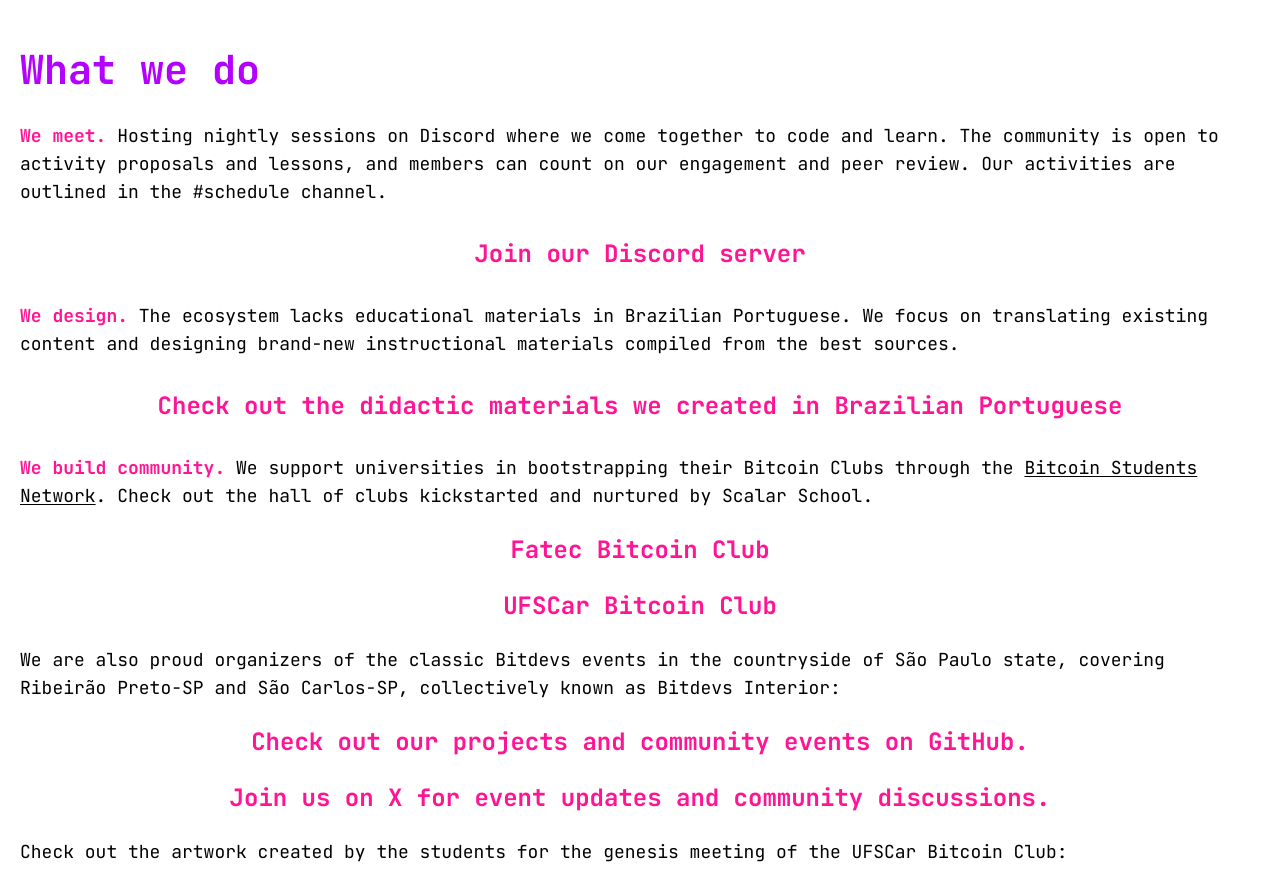
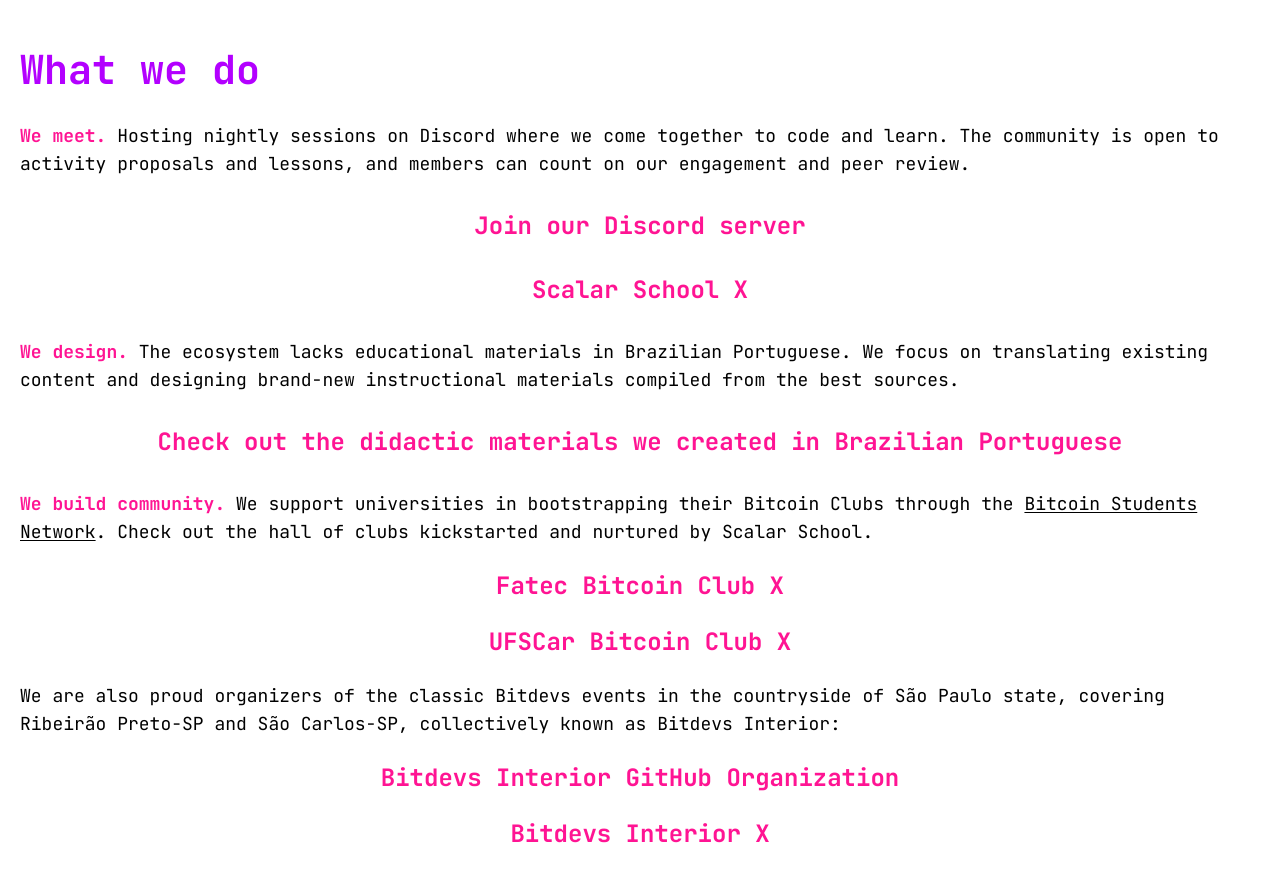
Before and after one commit to Fl1pMoura/scalar-school, a Next.js app: page /home in a window 1280 px wide. Shown: the part 1904-2782 px from the top of the page. Built offline with nearby package versions, Linux system fonts and the light colour scheme.

Commit message:
fix: fix images order and copys/links

```diff
--- a/people-data.json
+++ b/people-data.json
@@ -1,102 +1,112 @@
 {
+  "rachel.jpg": {
+    "name": "Rachel Rybarczyk",
+    "role": "Board Member",
+    "order": 1
+  },
   "luciana-ferreira.jpg": {
     "name": "Luciana Ferreira",
     "role": "Founder & CEO",
-    "order": 10
+    "order": 2
   },
-  "rachel.jpg": {
-    "name": "Rachel Rybarczyk",
-    "role": "Board Member",
+  "super.jpg": {
+    "name": "Super Testnet",
+    "role": "Genesis Builder",
+    "order": 3
+  },
+  "lorraine.webp": {
+    "name": "Lorraine Marcel",
+    "role": "Genesis Builder",
+    "order": 4
+  },
+  "ella.webp": {
+    "name": "Ella Hough",
+    "role": "Genesis Builder",
     "order": 5
+  },
+  "evan.webp": {
+    "name": "Evan Kaloudis",
+    "role": "Founder at ZEUS Genesis Builder",
+    "order": 6
+  },
+  "calle.jpg": {
+    "name": "calle",
+    "role": "Genesis Builder",
+    "order": 7
   },
   "nikbott.jpeg": {
     "name": "nikbott",
     "role": "Student League Coordinator",
-    "order": 15
+    "order": 8
+  },
+  "luiza.jpeg": {
+    "name": "Luiza",
+    "role": "Genesis Builder",
+    "order": 9
+  },
+  "umi.png": {
+    "name": "Umi Miyahara",
+    "role": "Genesis Builder",
+    "order": 10
   },
   "alana.jpg": {
     "name": "Alana Mediavilla",
     "role": "Genesis Builder",
-    "order": 100
+    "order": 11
   },
   "art.png": {
     "name": "Art Assoiants",
     "role": "Genesis Builder",
-    "order": 110
-  },
-  "calle.jpg": {
-    "name": "calle",
-    "role": "Genesis Builder",
-    "order": 120
+    "order": 12
   },
   "christof.jpg": {
     "name": "Christof",
     "role": "Genesis Builder",
-    "order": 130
+    "order": 13
+  },
+  "matthew.jpg": {
+    "name": "Matthew Vuk",
+    "role": "Genesis Builder",
+    "order": 14
+  },
+  "ester.jpeg": {
+    "name": "Ester Zanato",
+    "role": "Genesis Builder",
+    "order": 15
+  },
+  "luiz.png": {
+    "name": "Luiz Rosa",
+    "role": "Genesis Builder",
+    "order": 16
+  },
+  "marcos.png": {
+    "name": "Marcos",
+    "role": "Genesis Builder",
+    "order": 17
+  },
+  "pedro.png": {
+    "name": "Pedro Faria",
+    "role": "Genesis Builder",
+    "order": 18
+  },
+  "ricardo.png": {
+    "name": "Ricardo Agostinho",
+    "role": "Genesis Builder",
+    "order": 19
+  },
+  "felipe.jpeg": {
+    "name": "Felipe Moura",
+    "role": "Genesis Builder",
+    "order": 20
   },
   "cirqueira.jpeg": {
     "name": "Cirqueira",
     "role": "Genesis Builder",
-    "order": 140
+    "order": 21
   },
   "diego.png": {
     "name": "Diego Reis",
     "role": "Genesis Builder",
-    "order": 150
-  },
-  "ester.jpeg": {
-    "name": "Ester Zanato",
-    "role": "Genesis Builder",
-    "order": 160
-  },
-  "evan.webp": {
-    "name": "Evan Kaloudis",
-    "role": "Founder at ZEUS Genesis Builder",
-    "order": 170
-  },
-  "felipe.jpeg": {
-    "name": "Felipe Moura",
-    "role": "Genesis Builder",
-    "order": 180
-  },
-  "lorraine.webp": {
-    "name": "Lorraine Marcel",
-    "role": "Genesis Builder",
-    "order": 190
-  },
-  "luiz.png": {
-    "name": "Luiz Rosa",
-    "role": "Genesis Builder",
-    "order": 200
-  },
-  "luiza.jpeg": {
-    "name": "Luiza",
-    "role": "Genesis Builder",
-    "order": 210
-  },
-  "marcos.png": {
-    "name": "Marcos",
-    "role": "Genesis Builder",
-    "order": 220
-  },
-  "matthew.jpg": {
-    "name": "Matthew Vuk",
-    "role": "Genesis Builder",
-    "order": 230
-  },
-  "ricardo.png": {
-    "name": "Ricardo Agostinho",
-    "role": "Genesis Builder",
-    "order": 240
-  },
-  "super.jpg": {
-    "name": "Super Testnet",
-    "role": "Genesis Builder",
-    "order": 250
-  },
-  "umi.png": {
-    "name": "Umi Miyahara",
-    "role": "Genesis Builder",
-    "order": 260
+    "order": 22
   }
 }
--- a/src/app/home/page.tsx
+++ b/src/app/home/page.tsx
@@ -16,10 +16,10 @@
         <div className="layout-center">
           <div className="hidden items-center w-full max-w-[1220px] justify-center mx-auto gap-10 text-black mt-28 mb-16 lg:flex">
             <h1 className="text-6xl">:~$ Scalar School</h1>
-            <BitcoinIcon className="size-[90px] transition-all animate-spin-slow" />
+            <BitcoinIcon className="size-[90px]" />
           </div>
           <a
-            href="https://discord.gg/xeSRvdUz"
+            href="https://discord.gg/PbYCWhVKgV"
             target="_blank"
             className="mt-6 flex max-h-[68px] justify-center items-center font-bold text-xl text-white bg-primary-pink max-w-[498px] w-full mx-auto rounded-full py-3.5 px-4 transition-all hover:bg-heading-purple active:bg-primary-blue lg:mt-0 lg:text-3xl"
           >
@@ -129,8 +129,7 @@
               <strong className="text-primary-pink">We meet.</strong> Hosting
               nightly sessions on Discord where we come together to code and
               learn. The community is open to activity proposals and lessons,
-              and members can count on our engagement and peer review. Our
-              activities are outlined in the #schedule channel.
+              and members can count on our engagement and peer review.
             </p>
             <a
               className="underline underline-offset-2 lg:no-underline block font-bold text-center text-primary-pink group relative w-fit mx-auto my-4 lg:text-2xl lg:my-6"
@@ -139,6 +138,14 @@
             >
               <span className="hidden lg:block bg-primary-pink absolute bottom-[1px] h-[1px] group-hover:w-full w-0 transition-all" />
               Join our Discord server
+            </a>
+            <a
+              className="underline underline-offset-2 lg:no-underline block font-bold text-center text-primary-pink group relative w-fit mx-auto my-4 lg:text-2xl lg:my-6"
+              href="https://x.com/scalarschool"
+              target="_blank"
+            >
+              <span className="hidden lg:block bg-primary-pink absolute bottom-[1px] h-[1px] group-hover:w-full w-0 transition-all" />
+              Scalar School X
             </a>
             <p className="text-base lg:text-lg text-black leading-normal">
               <strong className="text-primary-pink">We design.</strong> The
@@ -172,7 +179,7 @@
             target="_blank"
           >
             <span className="hidden lg:block bg-primary-pink absolute bottom-[1px] h-[1px] group-hover:w-full w-0 transition-all" />
-            Fatec Bitcoin Club
+            Fatec Bitcoin Club X
           </a>
           <a
             className="underline underline-offset-2 lg:no-underline block font-bold text-center text-primary-pink group relative w-fit mx-auto mb-4 lg:text-2xl lg:mb-6"
@@ -180,7 +187,7 @@
             target="_blank"
           >
             <span className="hidden lg:block bg-primary-pink absolute bottom-[1px] h-[1px] group-hover:w-full w-0 transition-all" />
-            UFSCar Bitcoin Club
+            UFSCar Bitcoin Club X
           </a>
           <p className="text-base lg:text-lg text-black leading-normal">
             We are also proud organizers of the classic Bitdevs events in the
@@ -189,19 +196,19 @@
           </p>
           <a
             className="underline underline-offset-2 lg:no-underline block font-bold text-center text-primary-pink my-4 group relative w-fit mx-auto lg:text-2xl lg:my-6"
-            href="https://github.com/bitdevsinterior"
+            href="https://github.com/bitdevsinterior/bitdevsinterior.github.io/issues/1"
             target="_blank"
           >
             <span className="hidden lg:block bg-primary-pink absolute bottom-[1px] h-[1px] group-hover:w-full w-0 transition-all" />
-            Check out our projects and community events on GitHub.
+            Bitdevs Interior GitHub Organization
           </a>
           <a
             className="underline underline-offset-2 lg:no-underline block font-bold text-center text-primary-pink group my-4 relative w-fit mx-auto lg:text-2xl lg:my-6"
-            href="https://x.com/bitdevsinterior"
+            href="https://x.com/scalarschool/status/1862347909385113797"
             target="_blank"
           >
             <span className="hidden lg:block bg-primary-pink absolute bottom-[1px] h-[1px] group-hover:w-full w-0 transition-all" />
-            Join us on X for event updates and community discussions.
+            Bitdevs Interior X
           </a>
           <p className="text-base lg:text-lg text-black leading-normal">
             Check out the artwork created by the students for the genesis
@@ -249,8 +256,7 @@
             target="_blank"
           >
             <span className="hidden lg:block bg-primary-pink absolute bottom-[1px] h-[1px] group-hover:w-full w-0 transition-all" />
-            Check out this iconic post from the first cohort of Scalar School on
-            X.
+            First Cohort Scalar School X
           </a>
         </div>
       </section>
```
Also changed, not shown: public/our-people/ella.webp (added), public/our-people/pedro.png (added).
